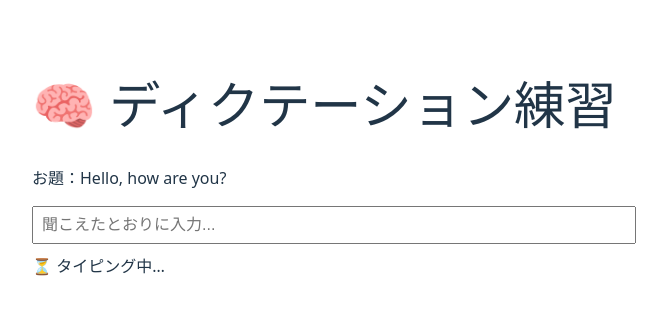
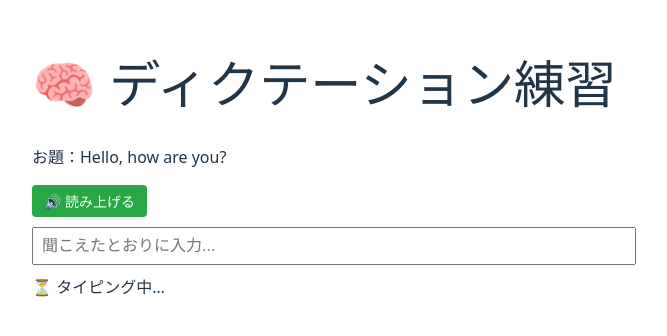
Before and after one commit to ymatsuo9/dictation-app, a React (Vite) app: page / in a window 1280 px wide. Shown: the part 232-568 px from the top of the page, without its empty margins (0-667 px from the left). Built offline with nearby package versions, Linux system fonts and the light colour scheme.

Commit message:
SpeechSynthesis

```diff
--- a/src/components/TypingBox.tsx
+++ b/src/components/TypingBox.tsx
@@ -21,12 +21,44 @@ export const TypingBox = ({ prompt, onComplete }: Props) => {
     setIsCorrect(false);
   }, [prompt]);
 
+  useEffect(() => {
+    // 一部のブラウザで読み上げが機能するためのウォームアップ
+    speechSynthesis.getVoices();
+  }, []);
+
+  const handlePlay = () => {
+    // キューにある前の読み上げをキャンセル
+    speechSynthesis.cancel();
+
+    const utterance = new SpeechSynthesisUtterance(prompt);
+    utterance.lang = "en-US";
+    utterance.rate = 1; // 話す速度（1が標準）
+    speechSynthesis.speak(utterance);
+  };
+
   return (
     <div style={{ marginTop: "20px" }}>
       <p>
         <strong>お題：</strong>
         {prompt}
       </p>
+
+      <button
+        onClick={handlePlay}
+        style={{
+          marginBottom: "10px",
+          padding: "6px 12px",
+          fontSize: "14px",
+          backgroundColor: "#28a745",
+          color: "white",
+          border: "none",
+          borderRadius: "4px",
+          cursor: "pointer",
+        }}
+      >
+        🔊 読み上げる
+      </button>
+
       <input
         type="text"
         value={input}
```
